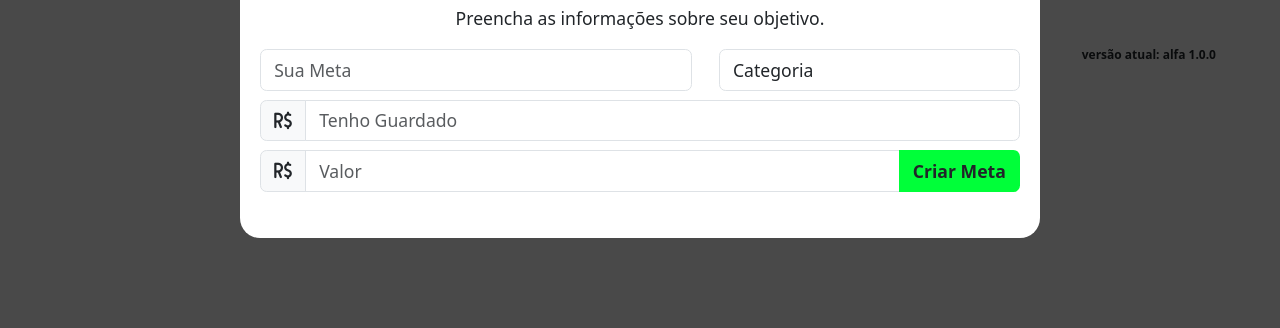
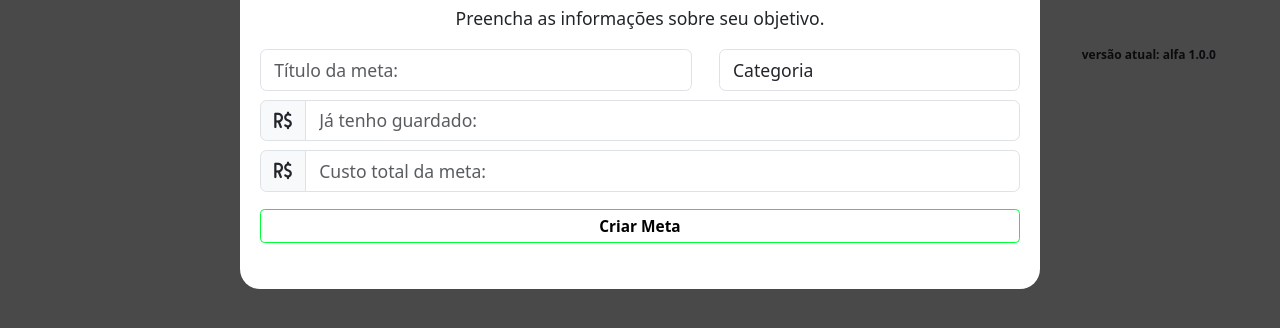
Before and after one commit to leonardoarcano/MaisMoney, a plain HTML site: page metas.html in a window 1280 px wide. Both pictures are taken after a click on the button "Nova Meta". Shown: the part 216-544 px from the top of the page. Drawn offline with nearby package versions, Linux system fonts and the light colour scheme.

Commit message:
Add files via upload

```diff
--- a/metas.html
+++ b/metas.html
@@ -8,6 +8,8 @@
     <link rel="stylesheet" href="https://cdnjs.cloudflare.com/ajax/libs/font-awesome/6.2.1/css/all.min.css" integrity="sha512-MV7K8+y+gLIBoVD59lQIYicR65iaqukzvf/nwasF0nqhPay5w/9lJmVM2hMDcnK1OnMGCdVK+iQrJ7lzPJQd1w==" crossorigin="anonymous" referrerpolicy="no-referrer" />
     <script src="./app.js"></script>
     <link rel="stylesheet" href="style.css">
+
+    <link rel="shortcut icon" href="./images/favicon.png" type="image/x-icon" />
 
 </head>
   <body onload="carregaMetas()">
@@ -59,7 +61,7 @@
 
                     <div class="row mb-2">
                         <div class="col-7">
-                            <input class="form-control" type="text" id="tituloMeta" placeholder="Sua Meta" maxlength="18">
+                            <input class="form-control" type="text" id="tituloMeta" placeholder="Título da meta:" maxlength="18">
                         </div>
 
                         <div class="col-5">
@@ -78,14 +80,15 @@
 
                     <div class="input-group mb-2">
                         <span class="input-group-text"><i class="fa-solid fa-brazilian-real-sign"></i></span>
-                        <input id="valorGuardado" type="number" class="form-control" placeholder="Tenho Guardado" aria-describedby="button-addon2">
+                        <input id="valorGuardado" type="number" class="form-control" placeholder="Já tenho guardado:" aria-describedby="button-addon2">
                     </div>
 
-                    <div class="input-group">
+                    <div class="input-group mb-2">
                         <span class="input-group-text"><i class="fa-solid fa-brazilian-real-sign"></i></span>
-                        <input id="valorMeta" type="number" class="form-control" placeholder="Valor" aria-describedby="button-addon2">
-                        <button class="btn btn-add-meta"  id="button-addon2" onclick="salvarMeta()">Criar Meta</button>
+                        <input id="valorMeta" type="number" class="form-control" placeholder="Custo total da meta:" aria-describedby="button-addon2">
                     </div>
+
+                    <button class="btn btn-add-meta col-12 btn-sm mt-2"  id="button-addon2" onclick="salvarMeta()">Criar Meta</button>
                 </div>
 
                 <div class="pop-up-wrapper" id="pop-up-status">
--- a/style.css
+++ b/style.css
@@ -109,7 +109,6 @@ input[type="number"]:focus,
 
 }
 
-
 .info{
     margin: 0 auto;
 }
@@ -139,12 +138,18 @@ input[type="number"]:focus,
     box-shadow: 0 4px 4px  rgba(0, 0, 0, 0.8);
 }
 
-.btn-add-valor, .btn-add-meta, .icone-bg{
+.icone-bg{
     background-color: var(--primary-color);
 }
 
+.btn-add-valor, .btn-add-meta{
+    background-color: white;
+    border: 1px solid var(--primary-color);
+    color: black;
+}
+
 .btn-add-valor:hover, .btn-add-meta:hover{
-    background-color: #00c22a;
+    background-color: var(--primary-color);
     color: #f5f5f5;
 }
 
```
Also changed, not shown: gastos.html (+2 -0 lines), graficos.html (+2 -0 lines), index.html (+2 -0 lines), orcamento.html (+2 -0 lines), images/favicon.png (added).
